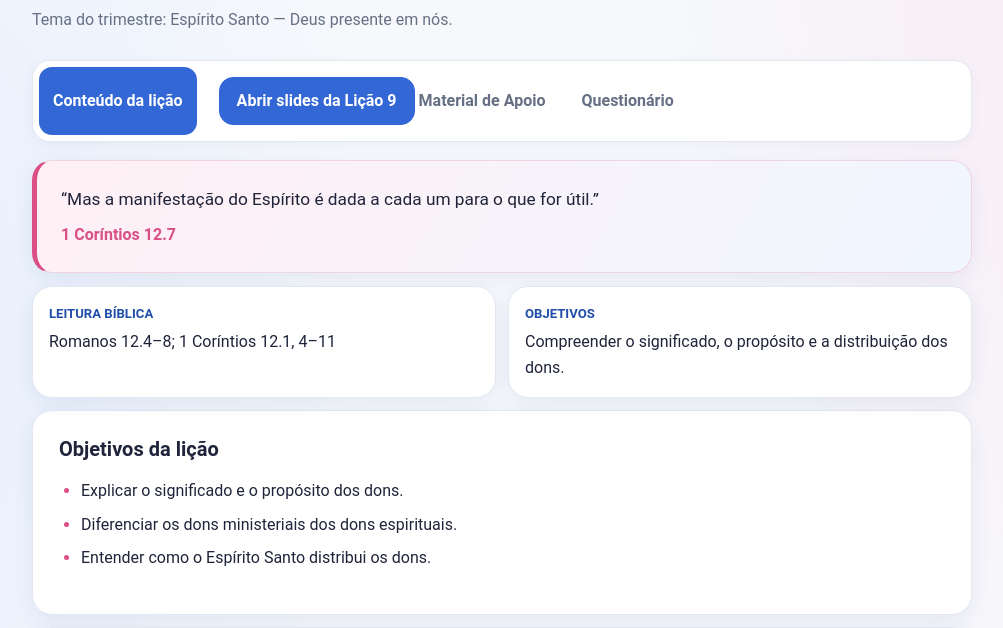
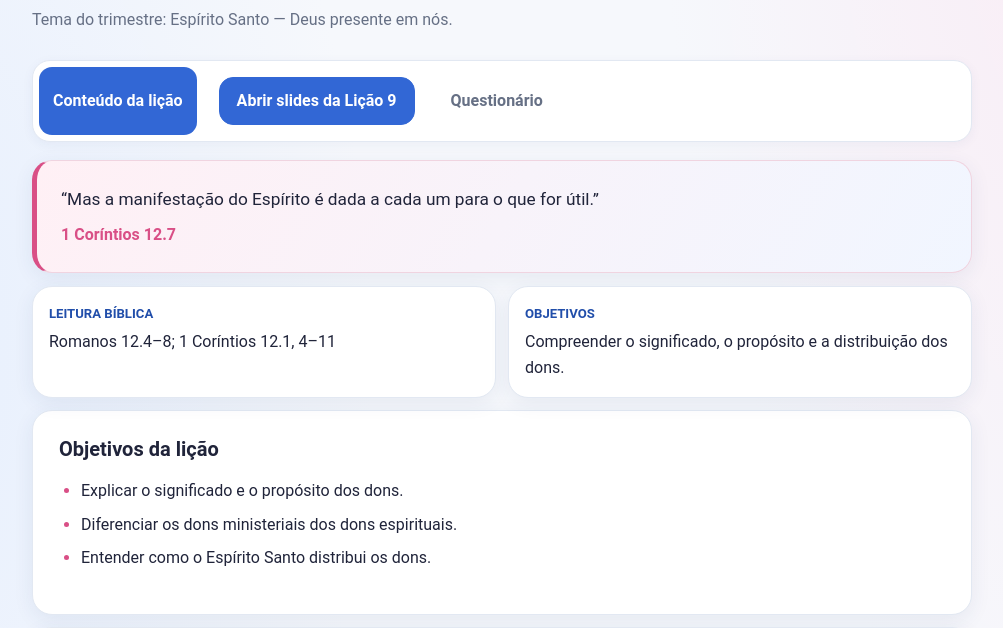
Before and after one commit to gowillnasc/EBD, a plain HTML site: page licao-9.html in a window 1280 px wide. Shown: the part 156-784 px from the top of the page, without its empty margins (138-1141 px from the left). Drawn offline with Linux system fonts and the light colour scheme.

Commit message:
Update licao-9.html

```diff
--- a/licao-9.html
+++ b/licao-9.html
@@ -23,7 +23,7 @@
         <a class="button-link" href="slides/licao-9.pdf" target="_blank" rel="noopener">
   Abrir slides da Lição 9
 </a>
-Material de Apoio</button>
+</button>
       <button class="tab" data-tab="questionario">Questionário</button>
     </nav>
 
```
